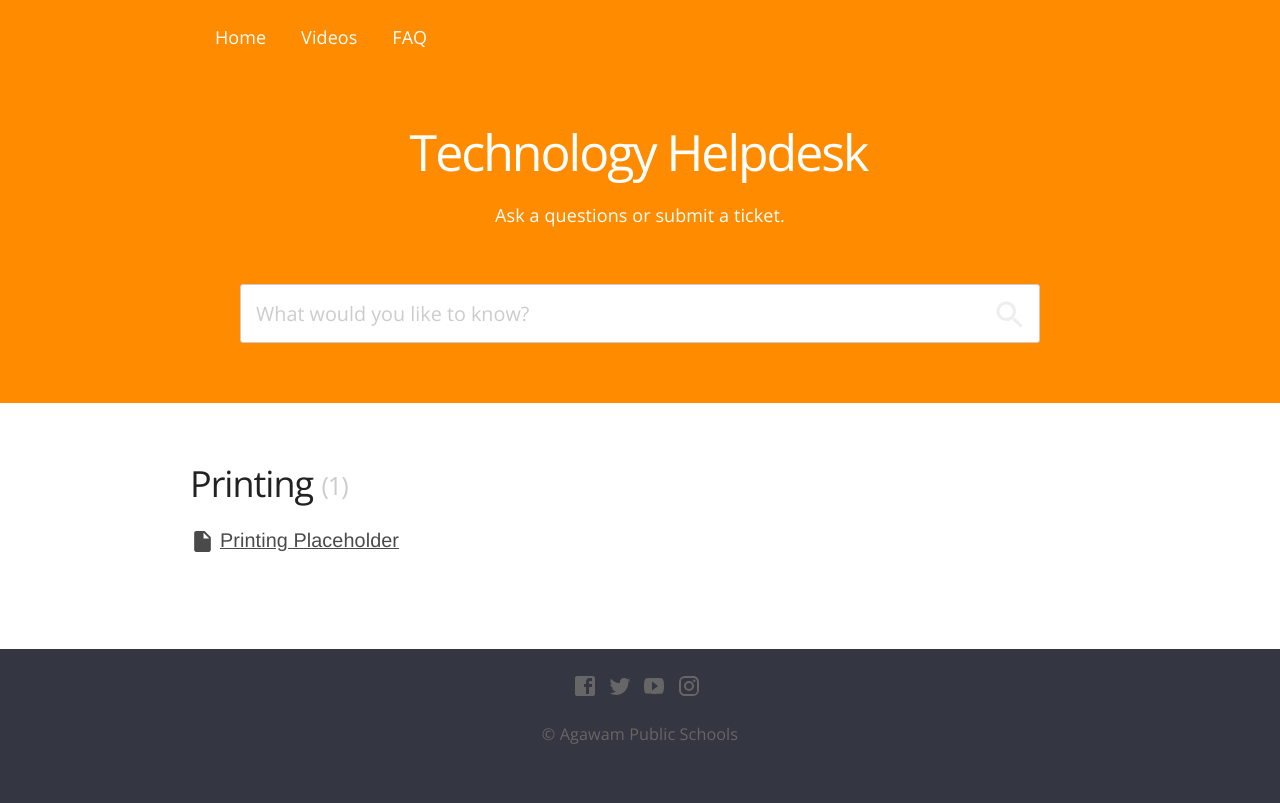
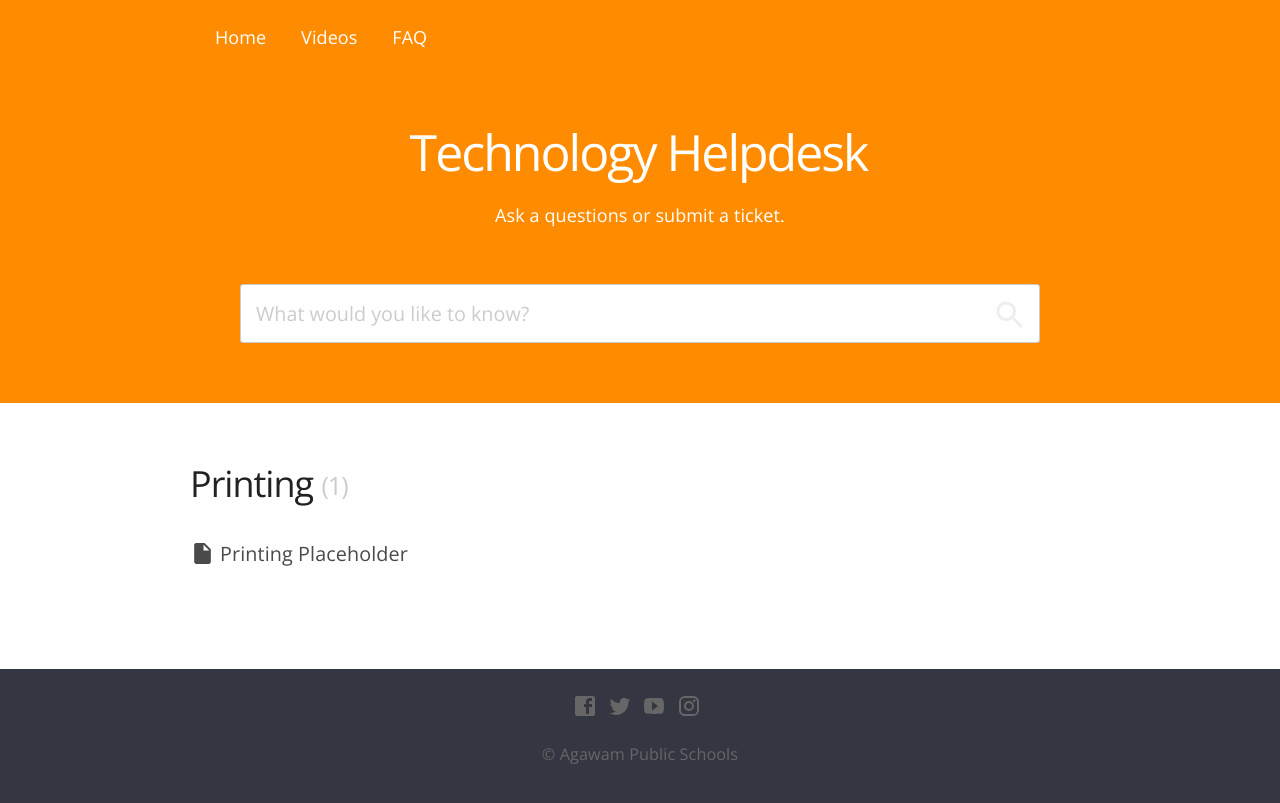
Before and after one commit to Agawam-IT/tech.agawamed.org, a Jekyll site: the page built from _pages/printing.html, in a window 1280 px wide. Shown: the top 803 px of the page. Built offline with Jekyll 4.4.1, drawn with Linux system fonts in a browser that asks for light colours; nearby versions of some CDN libraries; a script that is not in the unit is left out.

Commit message:
Update printing.html

```diff
--- a/_pages/printing.html
+++ b/_pages/printing.html
@@ -6,8 +6,9 @@ permalink: /category/printing/
 
 <h2>Printing <span class="count">({{ printing | size }})</span></h2>
 
+
 <section class="category">
-    <ul>
+    <ul class="listing">
         {% for post in site.categories.printing %}
             <li><a href="{{ site.baseurl }}{{ post.url }}">{% include document-icon.html icon=post.type %}{{ post.title }}</a></li>
         {% endfor %}
```
